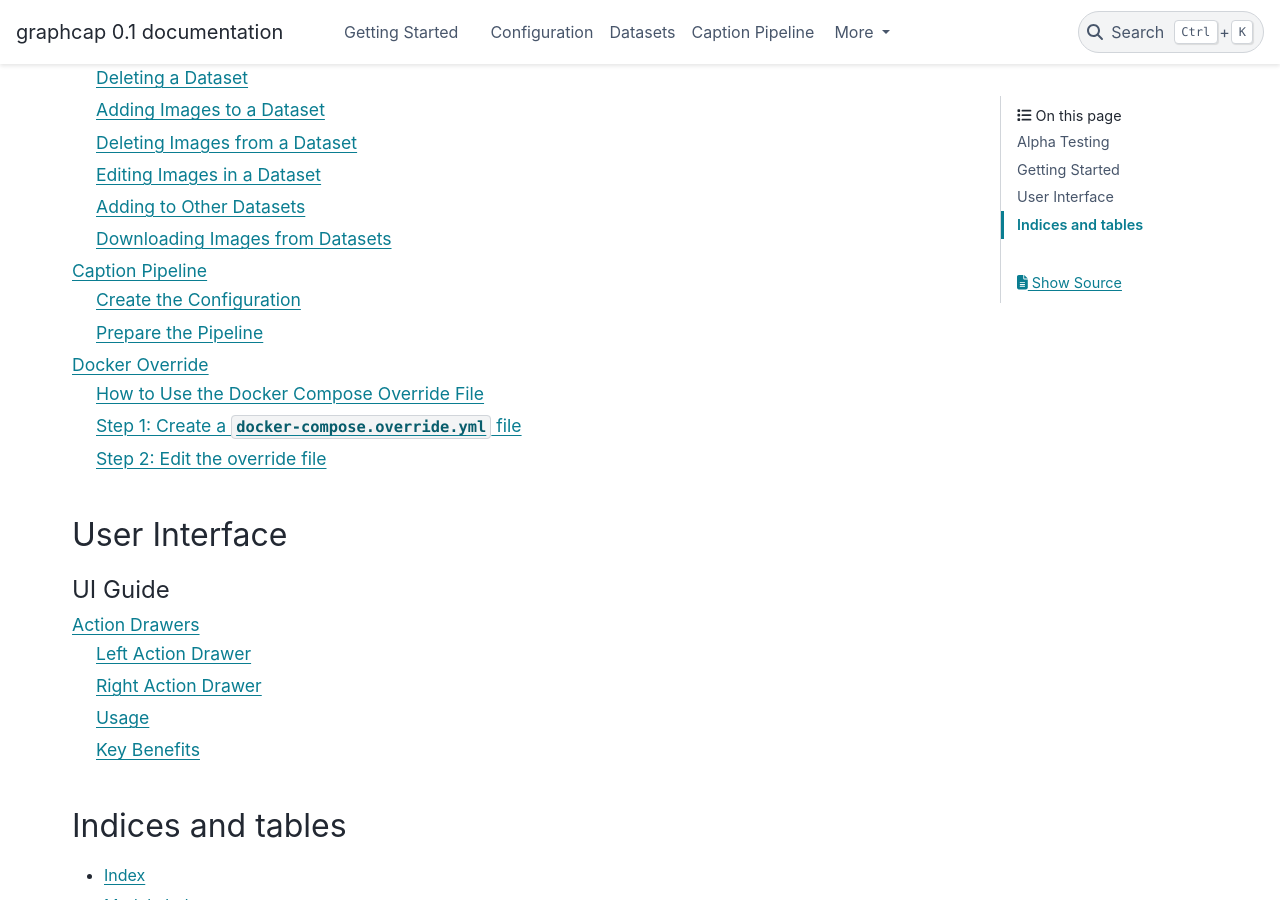
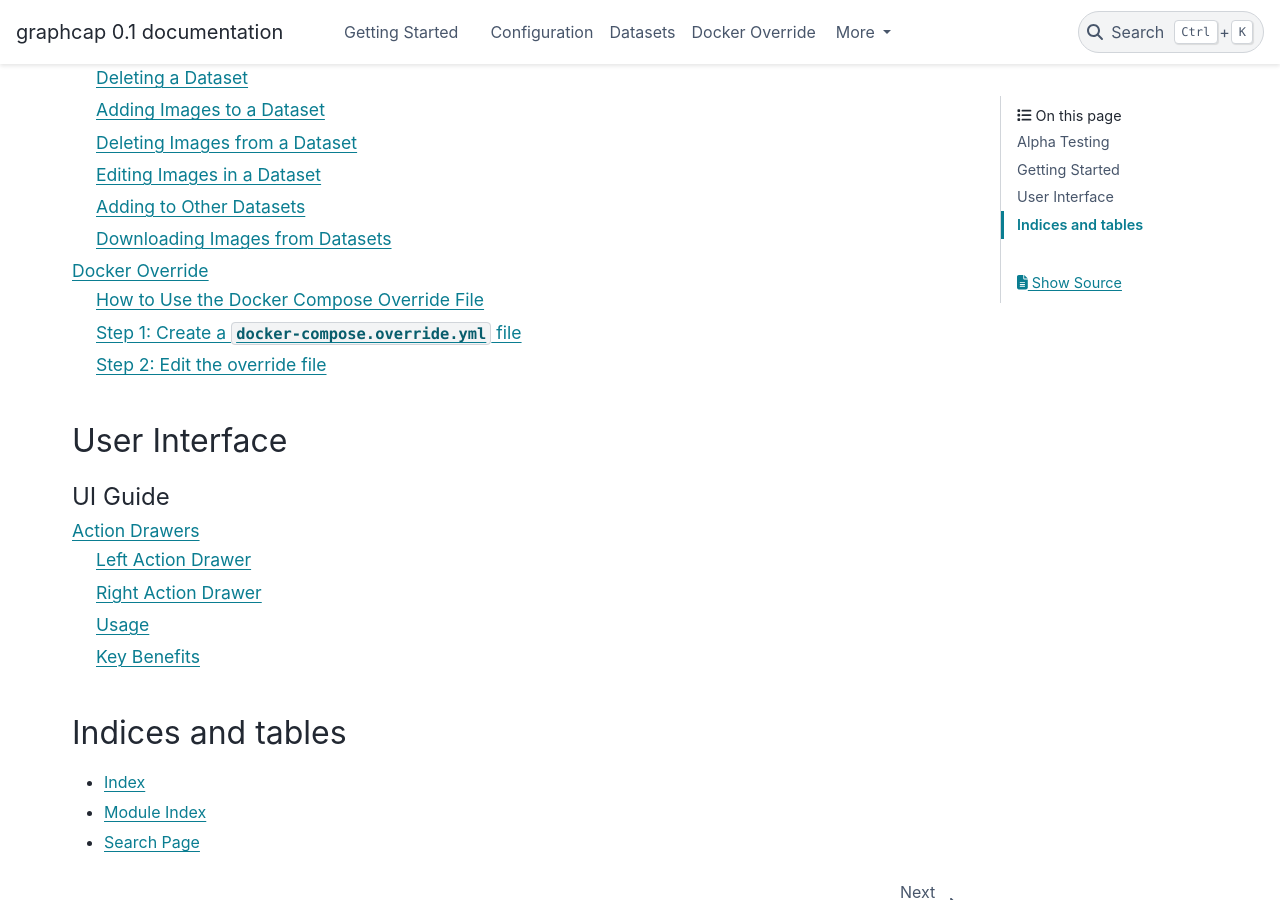
Before and after one commit to Open-Model-Initiative/graphcap, a Sphinx documentation site: the page built from doc/index.rst, in a window 1280 px wide and 900 px high, scrolled down 1760 px. Built offline with Sphinx 7.4.7 and the PyData theme 0.15.4, drawn with Linux system fonts in a browser that asks for light colours.

Commit message:
removed references to pipeline and workspaces from getting started
Signed-off-by: charlie.rogers <charlie.rogers@fearnworks.com>

```diff
--- a/doc/index.rst
+++ b/doc/index.rst
@@ -52,8 +52,6 @@ Getting Started
    getting_started/hello_world
    getting_started/configuration
    getting_started/datasets
-   getting_started/caption_pipeline
-   getting_started/workspaces
    getting_started/docker_override
 
 User Interface
```
